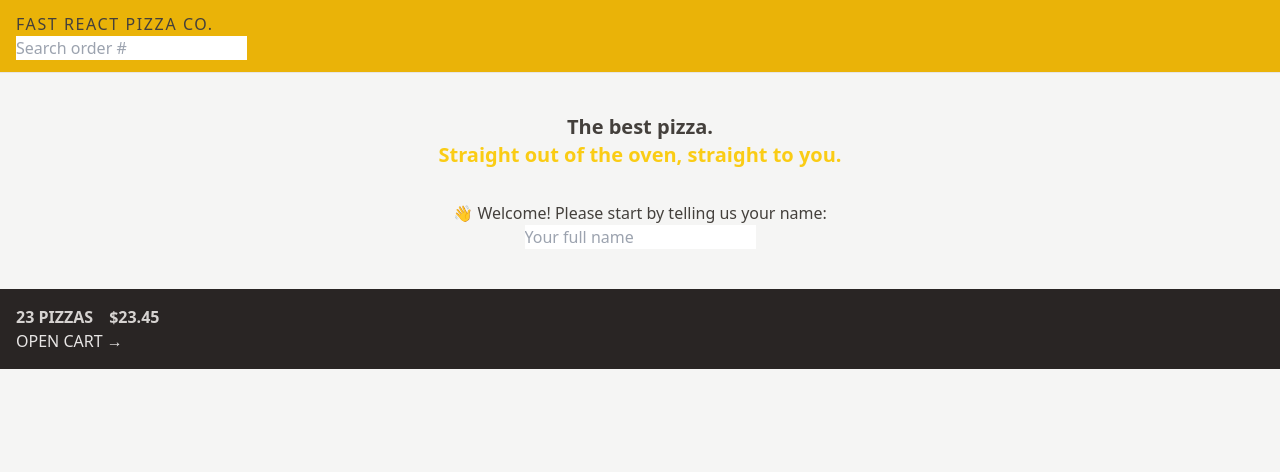
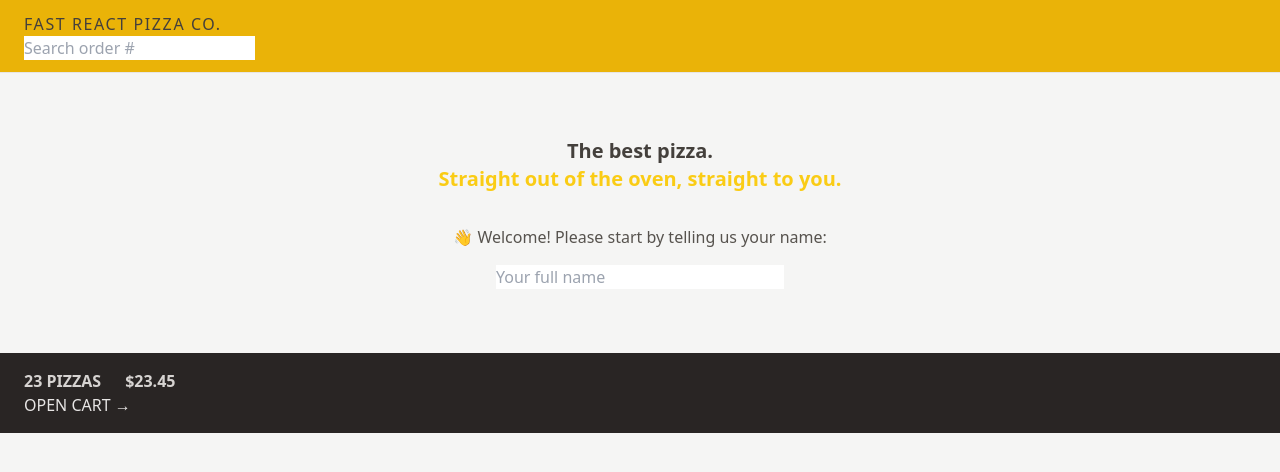
Before and after one commit to mokandev/Fast-pizza-app, a React (Vite) app: page / in a window 1280 px wide. Shown: the top 472 px of the page. Built offline with nearby package versions, Linux system fonts and the light colour scheme.

Commit message:
feat: Tailwind - Responsive Design

```diff
--- a/src/features/cart/CartOverview.tsx
+++ b/src/features/cart/CartOverview.tsx
@@ -2,8 +2,8 @@
 
 function CartOverview() {
   return (
-    <div className="bg-stone-800 p-4 uppercase text-stone-200">
-      <p className="space-x-4 font-semibold text-stone-300">
+    <div className="bg-stone-800 px-4 py-4 text-sm uppercase text-stone-200 sm:px-6 md:text-base">
+      <p className="space-x-4 font-semibold text-stone-300 sm:space-x-6">
         <span>23 pizzas</span>
         <span>$23.45</span>
       </p>
--- a/src/features/user/CreateUser.tsx
+++ b/src/features/user/CreateUser.tsx
@@ -1,7 +1,7 @@
-import { useState } from 'react';
+import { useState } from "react";
 
 function CreateUser() {
-  const [username, setUsername] = useState('');
+  const [username, setUsername] = useState("");
 
   function handleSubmit(e: React.SyntheticEvent) {
     e.preventDefault();
@@ -9,16 +9,19 @@
 
   return (
     <form onSubmit={handleSubmit}>
-      <p>👋 Welcome! Please start by telling us your name:</p>
+      <p className="mb-4 text-sm text-stone-600 md:text-base">
+        👋 Welcome! Please start by telling us your name:
+      </p>
 
       <input
         type="text"
         placeholder="Your full name"
         value={username}
         onChange={(e) => setUsername(e.target.value)}
+        className="w-72"
       />
 
-      {username !== '' && (
+      {username !== "" && (
         <div>
           <button>Start ordering</button>
         </div>
--- a/src/ui/Header.tsx
+++ b/src/ui/Header.tsx
@@ -4,11 +4,13 @@
 
 export default function Header() {
   return (
-    <header className="bg-yellow-500 uppercase px-4 py-3 border-b border-stone-200">
-      <Link to='/' className="tracking-widest">Fast React Pizza Co.</Link>
+    <header className="border-b border-stone-200 bg-yellow-500 px-4 py-3 uppercase sm:px-6">
+      <Link to="/" className="tracking-widest">
+        Fast React Pizza Co.
+      </Link>
       <SearchOrder />
 
       <Username />
     </header>
-  )
+  );
 }
--- a/src/ui/Home.tsx
+++ b/src/ui/Home.tsx
@@ -2,7 +2,7 @@
 
 function Home() {
   return (
-    <div className="my-10 text-center ">
+    <div className="my-10 sm:my-16 text-center ">
       <h1 className="mb-8 text-xl font-semibold">
         The best pizza.
         <br />
```
